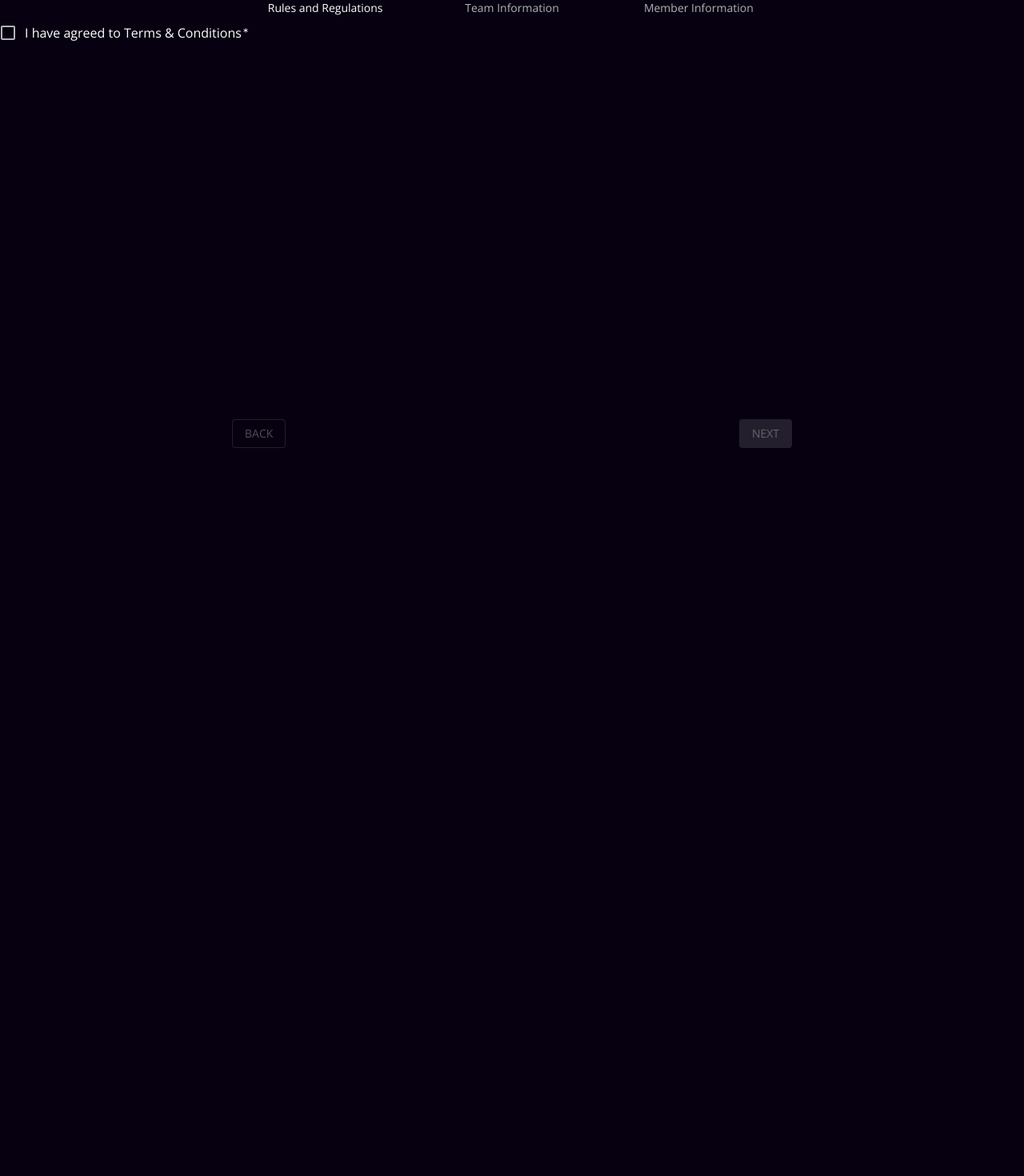
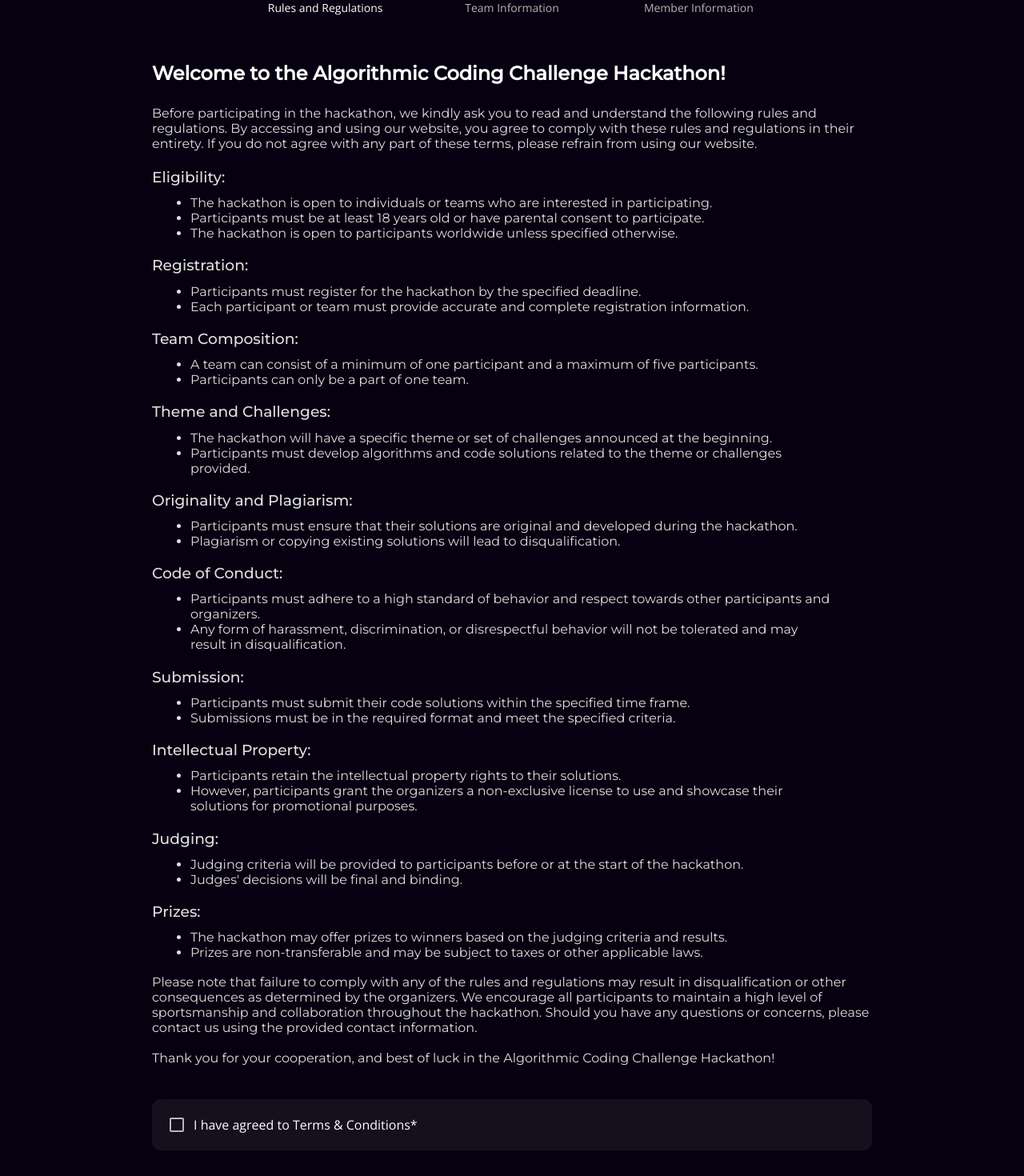
Before and after one commit to himansaE/ideanix, a Next.js app: page /register in a window 1280 px wide. Shown: the part 140-1610 px from the top of the page at 80% size. Before the commit the page ends 800 px from the top, so only its background shows below. Built offline with nearby package versions, Linux system fonts and the light colour scheme.

Commit message:
form 1st stage

```diff
--- /dev/null
+++ b/src/components/register/components/component.module.css
@@ -0,0 +1,20 @@
+.box {
+  background-color: #ffffff0f;
+  padding: 20px 20px 30px 20px;
+  border-radius: 11px;
+  margin: 32px 0;
+  border: 1px solid transparent;
+}
+.small_box {
+  padding: 10px 20px;
+}
+.box_error {
+  border: 1px solid #b84444;
+}
+.box_err_text {
+  margin: 6px 0;
+  font-size: 0.8em;
+  gap: 5px;
+  align-items: center;
+  color: #ff6868;
+}
--- /dev/null
+++ b/src/components/register/components/formBox.tsx
@@ -0,0 +1,43 @@
+import React, { ReactNode } from "react";
+import style from "./component.module.css";
+import { error } from "console";
+import { cssClasses } from "@/lib/lib";
+interface inf_FormBox {
+  children: ReactNode;
+  error?: boolean;
+  errorText?: string;
+  smallPadding?: boolean;
+}
+
+const FormBox = (props: inf_FormBox) => {
+  return (
+    <div
+      className={cssClasses(
+        style.box,
+        props.error ? style.box_error : "",
+        props.smallPadding ? style.small_box : ""
+      )}
+    >
+      {props.children}
+      <div
+        style={{ display: props.error ? "flex" : "none" }}
+        className={style.box_err_text}
+      >
+        <svg
+          xmlns="http://www.w3.org/2000/svg"
+          width="1.2rem"
+          height="1.2rem"
+          viewBox="0 0 24 24"
+        >
+          <path
+            fill="currentColor"
+            d="M11 15h2v2h-2zm0-8h2v6h-2zm.99-5C6.47 2 2 6.48 2 12s4.47 10 9.99 10C17.52 22 22 17.52 22 12S17.52 2 11.99 2zM12 20c-4.42 0-8-3.58-8-8s3.58-8 8-8s8 3.58 8 8s-3.58 8-8 8z"
+          ></path>
+        </svg>
+        {props.errorText}
+      </div>
+    </div>
+  );
+};
+
+export default FormBox;
--- a/src/components/register/register.module.css
+++ b/src/components/register/register.module.css
@@ -15,6 +15,10 @@
   width: 100%;
   margin: 0 21px;
 }
+.hide_button {
+  opacity: 0;
+  touch-action: none;
+}
 .content {
   flex: 1;
 }
@@ -24,8 +28,20 @@
 }
 .form {
   display: flex;
+  justify-content: center;
 }
-.sub_con {
+.form_con {
+  max-width: 900px;
+  margin: 40px;
+  width: 100%;
 }
-.sub {
+.input {
+  width: 100%;
+  max-width: 500px;
 }
+
+@media screen and (max-width: 600px) {
+  .form_con {
+    margin: 40px 20px;
+  }
+}
--- a/src/components/register/registerData.tsx
+++ b/src/components/register/registerData.tsx
@@ -12,6 +12,7 @@ export interface RegisterSubPageProps {
   setLastStateComplete: Dispatch<SetStateAction<boolean>>;
   index: number;
   is_rendered: boolean;
+  button_click: number;
 }
 export const register_form_data: FormDataInterface[] = [
   {
--- a/src/components/register/registerRender.tsx
+++ b/src/components/register/registerRender.tsx
@@ -9,6 +9,7 @@ export default function RegisterFormRender(props: RegisterSubPageProps) {
   return (
     <form onSubmit={(e) => e.preventDefault()} className={montserrat.className}>
       <div className={styles.form}>
+        <div className={styles.form_con}>
           {register_form_data.map((i) => {
             const Elem = i.elem;
             return (
@@ -22,12 +23,14 @@ export default function RegisterFormRender(props: RegisterSubPageProps) {
                     index={props.index}
                     setLastStateComplete={props.setLastStateComplete}
                     is_rendered={i.i == props.index + 1}
+                    button_click={props.button_click}
                   />
                 </div>
               </div>
             );
           })}
         </div>
+      </div>
     </form>
   );
 }
--- a/src/components/register/steps/rules.tsx
+++ b/src/components/register/steps/rules.tsx
@@ -1,30 +1,193 @@
 import { Checkbox, FormControlLabel } from "@mui/material";
 import React, { useEffect, useState } from "react";
 import { RegisterSubPageProps } from "../registerData";
+import style from "./step.module.css";
+import FormBox from "../components/formBox";
 
 export default function Rules_N_Reg(props: RegisterSubPageProps) {
   const [agreed, setAgreed] = useState(false);
 
+  // Navigation between steps
   useEffect(() => {
-    // validate function
     if (props.is_rendered) props.setLastStateComplete(agreed);
+    // eslint-disable-next-line react-hooks/exhaustive-deps
   }, [agreed, props.is_rendered]);
+
+  // When next button clicked
+  useEffect(() => {
+    if (props.button_click == 0) return;
+    checkErrors();
+    // eslint-disable-next-line react-hooks/exhaustive-deps
+  }, [props.button_click]);
+
+  const [error, setError] = useState(false);
+  const checkErrors = () => {
+    setError(!agreed);
+  };
 
   return (
     <div>
+      <div className={style.rules_con}>
+        <div className={style.rules}>
+          <h2>Welcome to the Algorithmic Coding Challenge Hackathon!</h2>
+          <p>
+            Before participating in the hackathon, we kindly ask you to read and
+            understand the following rules and regulations. By accessing and
+            using our website, you agree to comply with these rules and
+            regulations in their entirety. If you do not agree with any part of
+            these terms, please refrain from using our website.
+          </p>
+
+          <h3>Eligibility:</h3>
+          <ul>
+            <li>
+              The hackathon is open to individuals or teams who are interested
+              in participating.
+            </li>
+            <li>
+              Participants must be at least 18 years old or have parental
+              consent to participate.
+            </li>
+            <li>
+              The hackathon is open to participants worldwide unless specified
+              otherwise.
+            </li>
+          </ul>
+
+          <h3>Registration:</h3>
+          <ul>
+            <li>
+              Participants must register for the hackathon by the specified
+              deadline.
+            </li>
+            <li>
+              Each participant or team must provide accurate and complete
+              registration information.
+            </li>
+          </ul>
+
+          <h3>Team Composition:</h3>
+          <ul>
+            <li>
+              A team can consist of a minimum of one participant and a maximum
+              of five participants.
+            </li>
+            <li>Participants can only be a part of one team.</li>
+          </ul>
+
+          <h3>Theme and Challenges:</h3>
+          <ul>
+            <li>
+              The hackathon will have a specific theme or set of challenges
+              announced at the beginning.
+            </li>
+            <li>
+              Participants must develop algorithms and code solutions related to
+              the theme or challenges provided.
+            </li>
+          </ul>
+
+          <h3>Originality and Plagiarism:</h3>
+          <ul>
+            <li>
+              Participants must ensure that their solutions are original and
+              developed during the hackathon.
+            </li>
+            <li>
+              Plagiarism or copying existing solutions will lead to
+              disqualification.
+            </li>
+          </ul>
+
+          <h3>Code of Conduct:</h3>
+          <ul>
+            <li>
+              Participants must adhere to a high standard of behavior and
+              respect towards other participants and organizers.
+            </li>
+            <li>
+              Any form of harassment, discrimination, or disrespectful behavior
+              will not be tolerated and may result in disqualification.
+            </li>
+          </ul>
+
+          <h3>Submission:</h3>
+          <ul>
+            <li>
+              Participants must submit their code solutions within the specified
+              time frame.
+            </li>
+            <li>
+              Submissions must be in the required format and meet the specified
+              criteria.
+            </li>
+          </ul>
+
+          <h3>Intellectual Property:</h3>
+          <ul>
+            <li>
+              Participants retain the intellectual property rights to their
+              solutions.
+            </li>
+            <li>
+              However, participants grant the organizers a non-exclusive license
+              to use and showcase their solutions for promotional purposes.
+            </li>
+          </ul>
+
+          <h3>Judging:</h3>
+          <ul>
+            <li>
+              Judging criteria will be provided to participants before or at the
+              start of the hackathon.
+            </li>
+            <li>Judges&apos; decisions will be final and binding.</li>
+          </ul>
+
+          <h3>Prizes:</h3>
+          <ul>
+            <li>
+              The hackathon may offer prizes to winners based on the judging
+              criteria and results.
+            </li>
+            <li>
+              Prizes are non-transferable and may be subject to taxes or other
+              applicable laws.
+            </li>
+          </ul>
+          <p>
+            Please note that failure to comply with any of the rules and
+            regulations may result in disqualification or other consequences as
+            determined by the organizers. We encourage all participants to
+            maintain a high level of sportsmanship and collaboration throughout
+            the hackathon. Should you have any questions or concerns, please
+            contact us using the provided contact information.
+          </p>
+          <p>
+            Thank you for your cooperation, and best of luck in the Algorithmic
+            Coding Challenge Hackathon!
+          </p>
+        </div>
+      </div>
+      <FormBox
+        error={error}
+        errorText="To continue you have to agree Rules and Regulations."
+        smallPadding
+      >
         <FormControlLabel
           control={
             <Checkbox
-            required
               value={agreed}
               name="rules_agreed"
               onChange={() => {
                 setAgreed((i) => !i);
+                setError(agreed);
               }}
             />
           }
-        label=" I have agreed to Terms & Conditions"
+          label=" I have agreed to Terms & Conditions*"
         />
+      </FormBox>
     </div>
   );
 }
--- /dev/null
+++ b/src/components/register/steps/step.module.css
@@ -0,0 +1,28 @@
+.rules_con {
+  color: rgb(223, 223, 224);
+}
+.rules_con h2 {
+  padding: 0.7em 0;
+  color: #fff;
+}
+
+.rules_con h3 {
+  padding: 0.6em 0px;
+  font-weight: 500;
+}
+.rules_con ul {
+  padding: 0 3em 0.5em 3em;
+}
+.rules_con p {
+  padding: 0.6em 0;
+}
+.box_title {
+  margin: 10px 0px 20px 0;
+}
+.form_title {
+  font-weight: 400;
+}
+.input {
+  width: 100%;
+  max-width: 500px;
+}
--- a/src/components/register/steps/teamInfo.tsx
+++ b/src/components/register/steps/teamInfo.tsx
@@ -1,10 +1,29 @@
 import { TextField } from "@mui/material";
-import React from "react";
+import React, { useEffect, useState } from "react";
+import { RegisterSubPageProps } from "../registerData";
+import FormBox from "../components/formBox";
+import style from "./step.module.css";
+export default function TeamInfo(props: RegisterSubPageProps) {
+  const [complete, setComplete] = useState(false);
 
-export default function TeamInfo() {
+  useEffect(() => {
+    if (props.is_rendered) props.setLastStateComplete(complete);
+    // eslint-disable-next-line react-hooks/exhaustive-deps
+  }, [complete, props.is_rendered]);
+
   return (
     <div>
-      <TextField value={1212} />
+      <h3 className={style.form_title}>
+        In this step enter Team information and the leader.
+      </h3>
+      <FormBox>
+        <div className={style.box_title}>Name of the Team</div>
+        <TextField
+          variant="standard"
+          className={style.input}
+          placeholder="Your answer"
+        />
+      </FormBox>
     </div>
   );
 }
--- a/src/pages/register.tsx
+++ b/src/pages/register.tsx
@@ -33,6 +33,8 @@ export default function Register() {
   const [curr_index, setCurrIndex] = useState(0);
   const [last_index_complete, setLastStateComplete] = useState(false);
   const [submitting, setSubmitting] = useState(false);
+
+  const [button_click, nextClick] = useState(0);
   return (
     <ThemeProvider theme={darkTheme}>
       <Head>
@@ -58,11 +60,13 @@ export default function Register() {
             index={curr_index}
             setLastStateComplete={setLastStateComplete}
             is_rendered
+            button_click={button_click}
           />
         </div>
         <div className={styles.form_buttons_con}>
           <div className={styles.form_buttons}>
             <Button
+              className={curr_index == 0 ? styles.hide_button : ""}
               variant="outlined"
               disabled={curr_index == 0 || submitting}
               onClick={() => {
@@ -73,9 +77,11 @@ export default function Register() {
             </Button>
             <Button
               variant="contained"
-              disabled={submitting || !last_index_complete}
+              disabled={submitting}
               onClick={() => {
                 if (submitting) return;
+                nextClick((i) => i + 1);
+                if (!last_index_complete) return;
                 if (curr_index >= register_form_data.length - 1)
                   return setSubmitting(true);
                 setCurrIndex((i) => {
```
Also changed, not shown: src/components/elements/buttons.tsx (+6 -8 lines), src/components/home/home.tsx (+2 -5 lines). Lines whose indentation alone changed are shown as unchanged.
